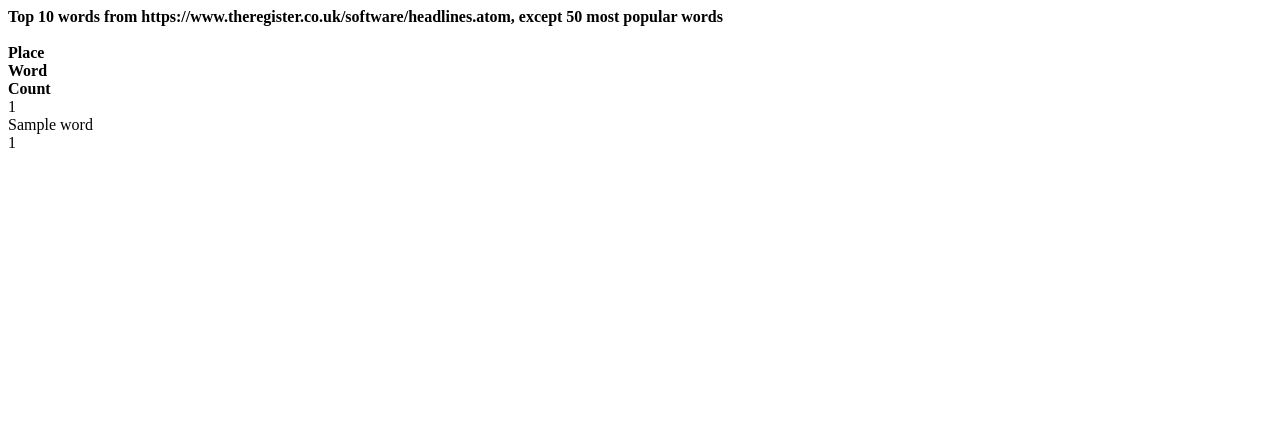
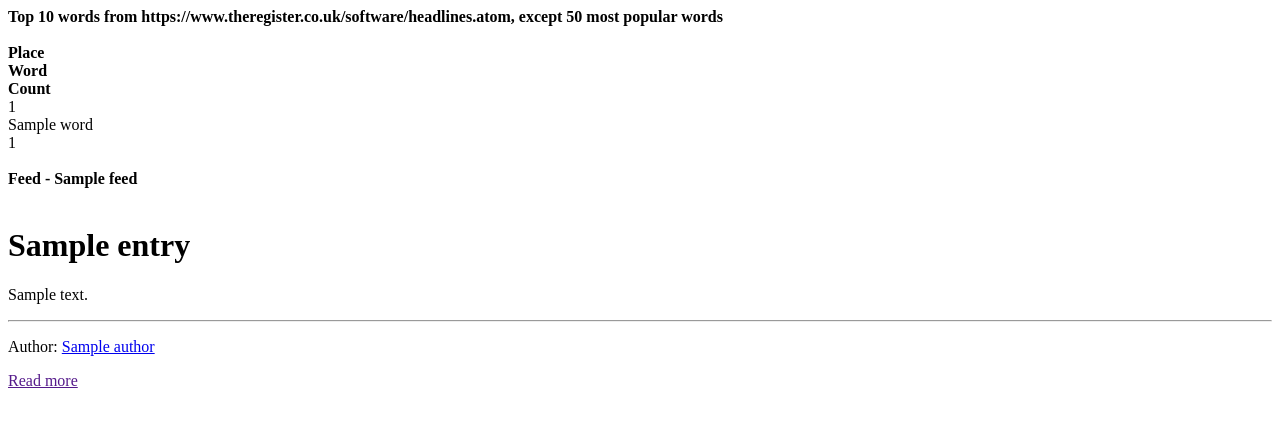
Before and after one commit to denstepss/mintos-task, a Symfony app: template templates/main/index.html.twig in a window 1280 px wide. Shown: the top 427 px of the page. Run offline with Twig, Linux system fonts and the light colour scheme; the template is opened without the code that fills it: most values are stand-ins (such as "Sample title", 1, 10 or a date in 2020); some libraries are stand-ins or nearby versions.

Commit message:
show feed

```diff
--- a/src/Controller/MainController.php
+++ b/src/Controller/MainController.php
@@ -14,7 +14,7 @@ class MainController extends AbstractController
      */
     public function index(FeedService $feedService)
     {
-        return $this->render('main/index.html.twig', ['top10' => $feedService->getTop10()]);
+        return $this->render('main/index.html.twig', ['top10' => $feedService->getTop10(), 'feed' => $feedService->getFeed()]);
     }
 
 
--- a/src/Service/FeedService.php
+++ b/src/Service/FeedService.php
@@ -49,6 +49,7 @@ class FeedService
 
     public function getFeed(){
 
+        return $this->parsedContent;
     }
 
 }
--- a/templates/main/index.html.twig
+++ b/templates/main/index.html.twig
@@ -4,12 +4,13 @@
 
 {% block body %}
     <div class="d-flex justify-content-center">
-    <b>Top 10 words from https://www.theregister.co.uk/software/headlines.atom, except 50 most popular words</b></div>
+        <b>Top 10 words from https://www.theregister.co.uk/software/headlines.atom, except 50 most popular words</b>
+    </div>
     <br>
     <div class="container">
         <div class="row">
             <div class="col-12">
-                <div class="list-column bg-primary" >
+                <div class="list-column bg-primary">
                     <div class="row justify-content-center">
                         <div class="col-2 text-align-center">
                             <b>Place</b>
@@ -25,7 +26,7 @@
             </div>
             {% for fromTop in top10 %}
                 <div class="col-12" id="paginatedAddress">
-                <div class="list-column bg-light  align-content-center" >
+                    <div class="list-column bg-light  align-content-center">
                         <div class="row justify-content-center">
                             <div class="col-2 text-align-center">
                                 {{ loop.index }}
@@ -42,4 +43,25 @@
             {% endfor %}
         </div>
     </div>
+    <br>
+    <div class="d-flex justify-content-center">
+        <b>Feed - {% if feed.title is defined %}{{ feed.title }}{% endif %}</b>
+    </div>
+    <br>
+    <div class="container">
+        {% if feed.entry is defined %}
+            {% for post in feed.entry %}
+                <div class="jumbotron">
+                    <h1 class="display-4"> {{ post.title|raw }}</h1>
+                    <p class="lead"> {{ post.summary|raw }}</p>
+                    <hr class="my-4">
+                    <p>Author: <a href="{{ post.author.uri }}" target="_blank">{{ post.author.name }}</a></p>
+                    <p class="lead">
+                        <a class="btn btn-primary btn-lg" href="{{ post.link.attributes().href }}" role="button">Read
+                            more</a>
+                    </p>
+                </div>
+            {% endfor %}
+        {% endif %}
+    </div>
 {% endblock %}
```
Lines whose indentation alone changed are shown as unchanged.
